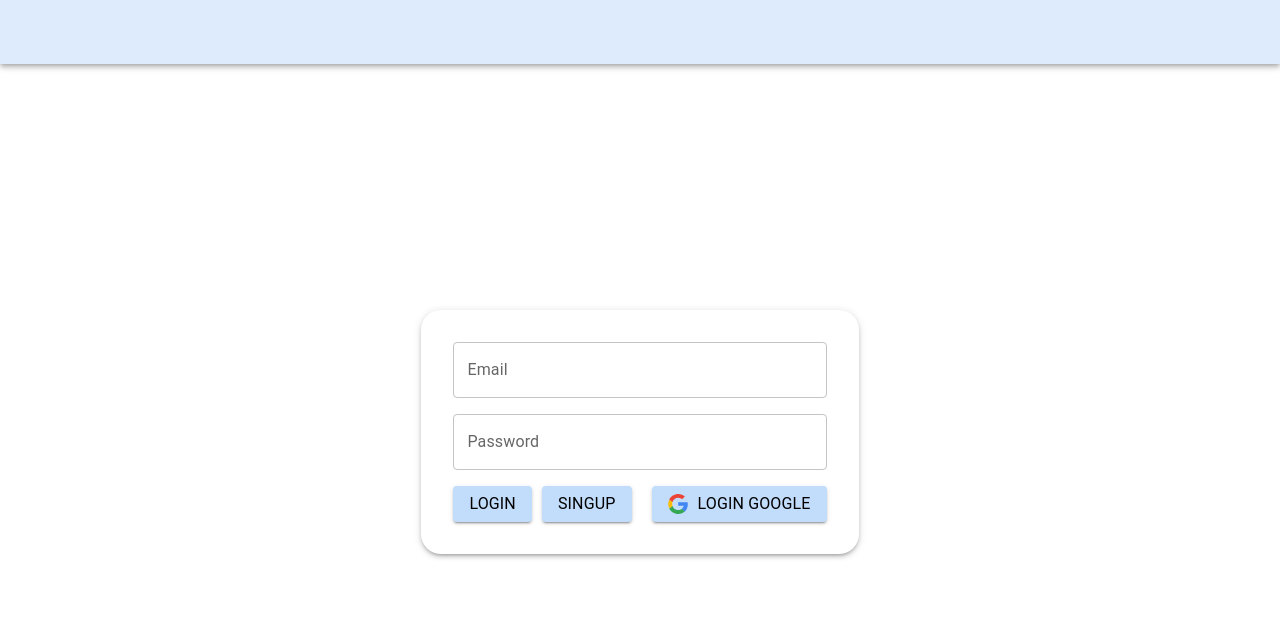
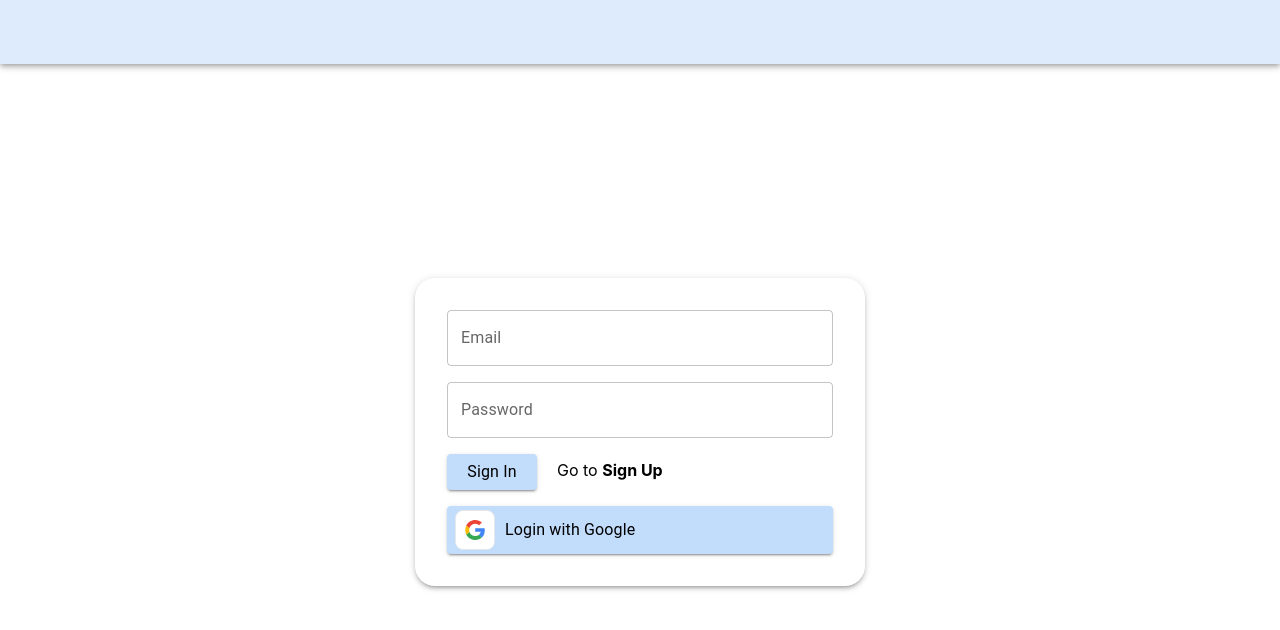
Before and after one commit to equ1rix/Candidate-app, a React (Create React App) app: page /singin in a window 1280 px wide. Shown: the top 630 px of the page. Built offline with nearby package versions, Linux system fonts and the light colour scheme; no server answers.

Commit message:
fix(pages): fix styles

```diff
--- a/src/pages/SingIn/index.tsx
+++ b/src/pages/SingIn/index.tsx
@@ -8,6 +8,7 @@ import { UserAuthContext } from 'context/UserAuthContext';
 import Label from 'components/Label';
 import Header from 'components/Header';
 import GoogleIcon from 'components/Icons/googleIcon';
+import { Link } from 'react-router-dom';
 
 const SingIn = () => {
   const [email, setEmail] = useState<string>('');
@@ -39,12 +40,13 @@ const SingIn = () => {
   };
 
   return (
-    <Box height="100vh" overflow="auto" display="flex" flexDirection="column">
+    <Box height="100vh" display="flex" flexDirection="column">
       <Header />
       <Grid container justifyContent="center" alignItems="center" flexGrow={1}>
         <form onSubmit={handleSubmit}>
           <Box
             maxWidth={550}
+            minWidth={450}
             borderRadius="20px"
             className="bg-bg-modal"
             p={4}
@@ -79,28 +81,39 @@ const SingIn = () => {
                 <Button
                   type="submit"
                   variant="contained"
-                  className="bg-bg-modalButton"
+                  className="bg-bg-modalButton w-[90px]"
+                  sx={{ textTransform: 'none' }}
                 >
-                  <Label label={t('login')} />
+                  <Label label={t('Sign In')} />
                 </Button>
-                <Button
-                  onClick={() => {
-                    navigate('/singup');
-                  }}
-                  variant="contained"
-                  className="bg-bg-modalButton ml-[10px]"
-                >
-                  <Label label={t('singup')} />
-                </Button>
+                <span className="ml-[20px]">
+                  {`${t('Go to')} `}
+                  <Link
+                    to="/singup"
+                    style={{ textDecoration: 'none', fontWeight: 'bold' }}
+                  >
+                    {t('Sign Up')}
+                  </Link>
+                </span>
+              </Grid>
+              <Grid item className="w-full">
                 <Button
                   onClick={handleGoogleSignIn}
                   variant="contained"
-                  className="bg-bg-modalButton ml-[20px]"
+                  className="bg-bg-modalButton "
+                  fullWidth
+                  sx={{
+                    display: 'flex',
+                    padding: '4px 8px',
+                    alignItems: 'left',
+                    justifyContent: 'flex-start',
+                    textTransform: 'none'
+                  }}
                 >
-                  <span className="mr-[10px]">
+                  <span className="flex mr-[10px] w-[40px] h-[40px] bg-white items-center justify-center border rounded-lg">
                     <GoogleIcon />
                   </span>
-                  <Label label={`${t('login')} google`} />
+                  <Label label={t('Login with Google')} />
                 </Button>
               </Grid>
             </Grid>
--- a/src/pages/SingUp/index.tsx
+++ b/src/pages/SingUp/index.tsx
@@ -1,18 +1,17 @@
 import React, { useContext, useState } from 'react';
 import { useTranslation } from 'react-i18next';
-import { useNavigate } from 'react-router-dom';
 import { Box, Button, FormControl, Grid, TextField } from '@mui/material';
 
 import { UserAuthContext } from 'context/UserAuthContext';
 import Header from 'components/Header';
 import Label from 'components/Label';
 import GoogleIcon from 'components/Icons/googleIcon';
+import { Link } from 'react-router-dom';
 
-const Authpage = () => {
+const SingUp = () => {
   const [email, setEmail] = useState<string>('');
   const [password, setPassword] = useState<string>('');
   const { signUp, googleAuth } = useContext(UserAuthContext);
-  const navigate = useNavigate();
   const { t } = useTranslation();
 
   const handleEmailChange = (e: React.ChangeEvent<HTMLInputElement>) => {
@@ -39,6 +38,7 @@ const Authpage = () => {
         <form onSubmit={handleSubmit}>
           <Box
             maxWidth={550}
+            minWidth={450}
             borderRadius="20px"
             className="bg-bg-modal"
             p={4}
@@ -73,28 +73,39 @@ const Authpage = () => {
                 <Button
                   type="submit"
                   variant="contained"
-                  className="bg-bg-modalButton"
+                  className="bg-bg-modalButton w-[90px]"
+                  sx={{ textTransform: 'none' }}
                 >
-                  <Label label={t('singup')} />
+                  <Label label={t('Sign Up')} />
                 </Button>
-                <Button
-                  onClick={() => {
-                    navigate('/singin');
-                  }}
-                  variant="contained"
-                  className="bg-bg-modalButton  ml-[10px]"
-                >
-                  <Label label={t('login')} />
-                </Button>
+                <span className="ml-[20px]">
+                  {`${t('Go to')} `}
+                  <Link
+                    to="/singin"
+                    style={{ textDecoration: 'none', fontWeight: 'bold' }}
+                  >
+                    {t('Sign In')}
+                  </Link>
+                </span>
+              </Grid>
+              <Grid item className="w-full">
                 <Button
                   onClick={handleGoogleSignIn}
                   variant="contained"
-                  className="bg-bg-modalButton ml-[20px]"
+                  className="bg-bg-modalButton "
+                  fullWidth
+                  sx={{
+                    display: 'flex',
+                    padding: '4px 8px',
+                    alignItems: 'left',
+                    justifyContent: 'flex-start',
+                    textTransform: 'none'
+                  }}
                 >
-                  <span className="mr-[10px]">
+                  <span className="flex mr-[10px] w-[40px] h-[40px] bg-white items-center justify-center border rounded-lg">
                     <GoogleIcon />
                   </span>
-                  <Label label={`${t('login')} google`} />
+                  <Label label={t('Login with Google')} />
                 </Button>
               </Grid>
             </Grid>
@@ -105,4 +116,4 @@ const Authpage = () => {
   );
 };
 
-export default Authpage;
+export default SingUp;
```
Also changed, not shown: src/helpers/i18n/en.json (+7 -5 lines).
